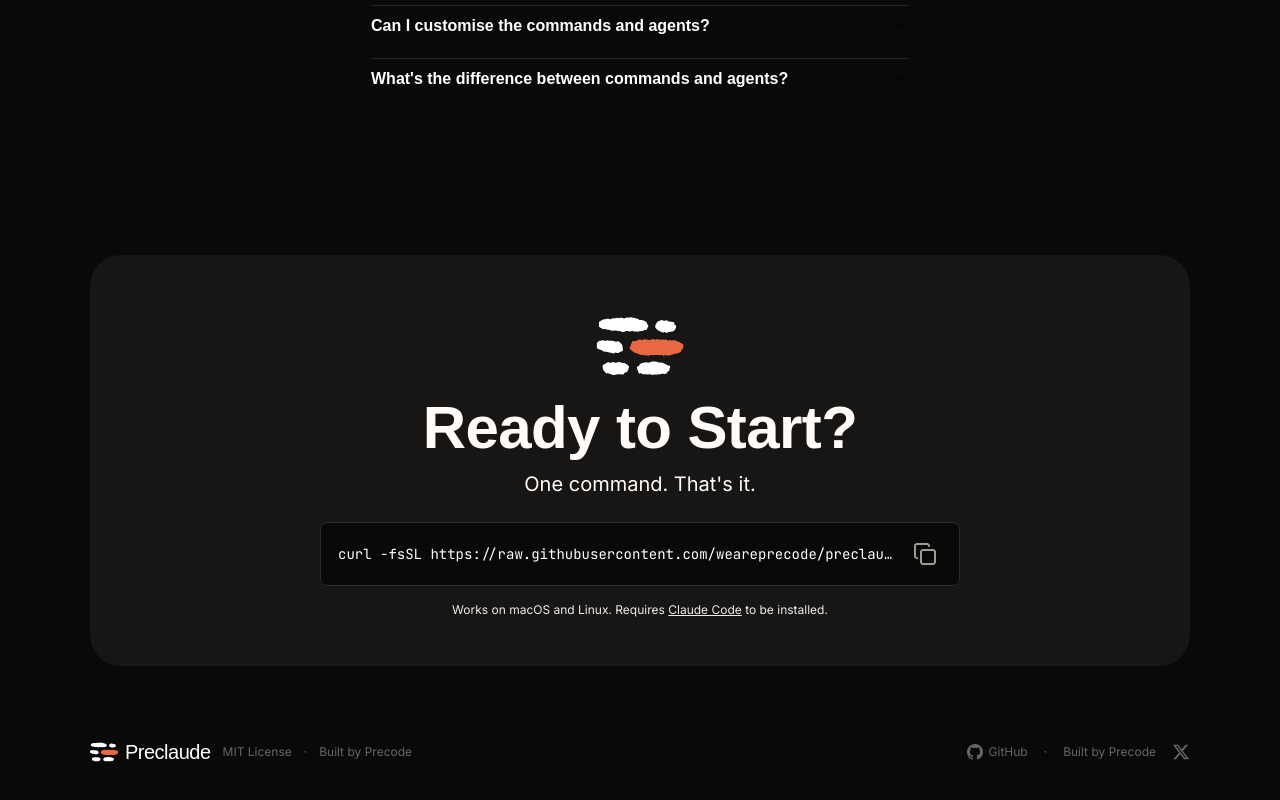
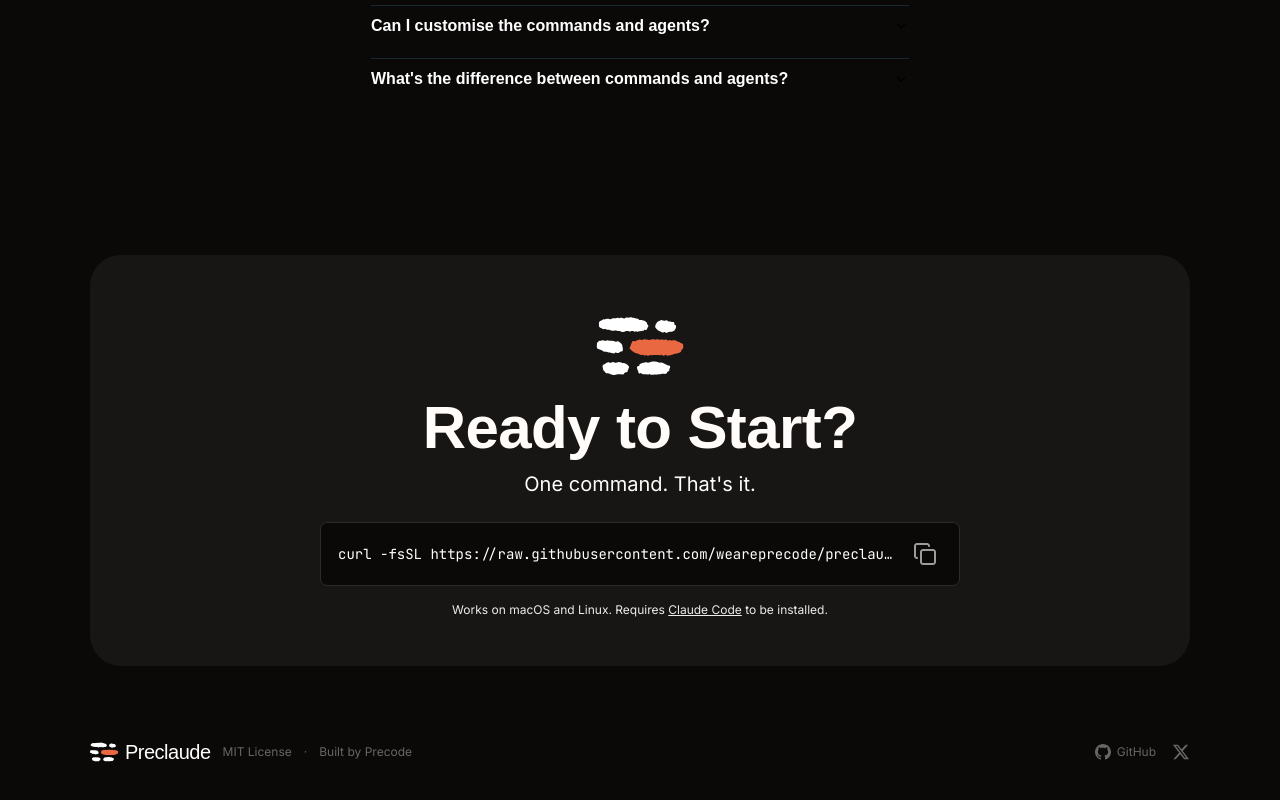
Before and after one commit to weareprecode/preclaude, a Next.js app in the folder landing/: page / in a window 1280 px wide. Shown: the part 5212-6012 px from the top of the page. Built offline with nearby package versions, Linux system fonts and the light colour scheme.

Commit message:
fix(landing): remove duplicate "Built by Precode" from footer
Co-Authored-By: Claude Opus 4.5 <noreply@anthropic.com>

```diff
--- a/landing/app/page.tsx
+++ b/landing/app/page.tsx
@@ -626,15 +626,6 @@ export default function Home() {
               </svg>
               GitHub
             </a>
-            <span className="text-xs text-[#666665]">·</span>
-            <a
-              href="https://precode.co"
-              target="_blank"
-              rel="noopener noreferrer"
-              className="text-xs text-[#666665] hover:text-[#9C9C99] transition-colors"
-            >
-              Built by Precode
-            </a>
             <a
               href="https://x.com/weareprecode"
               target="_blank"
```
